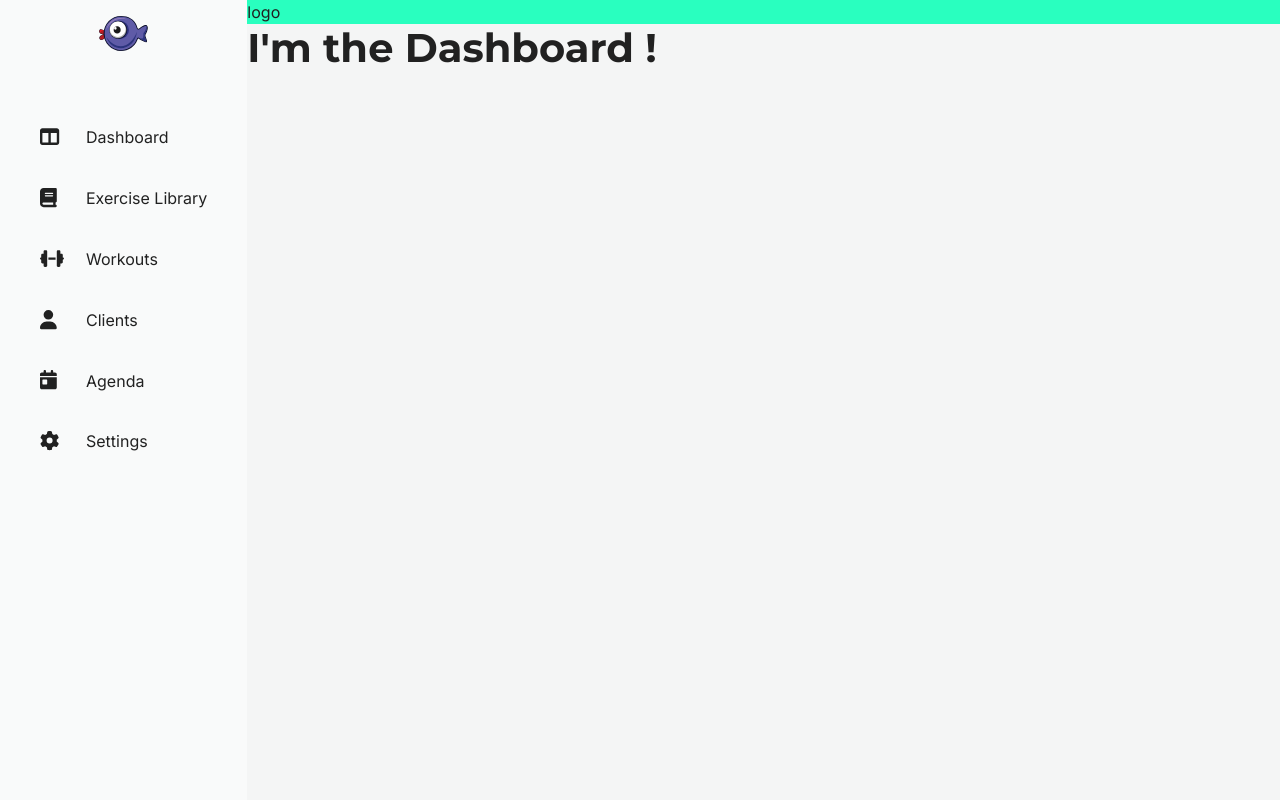
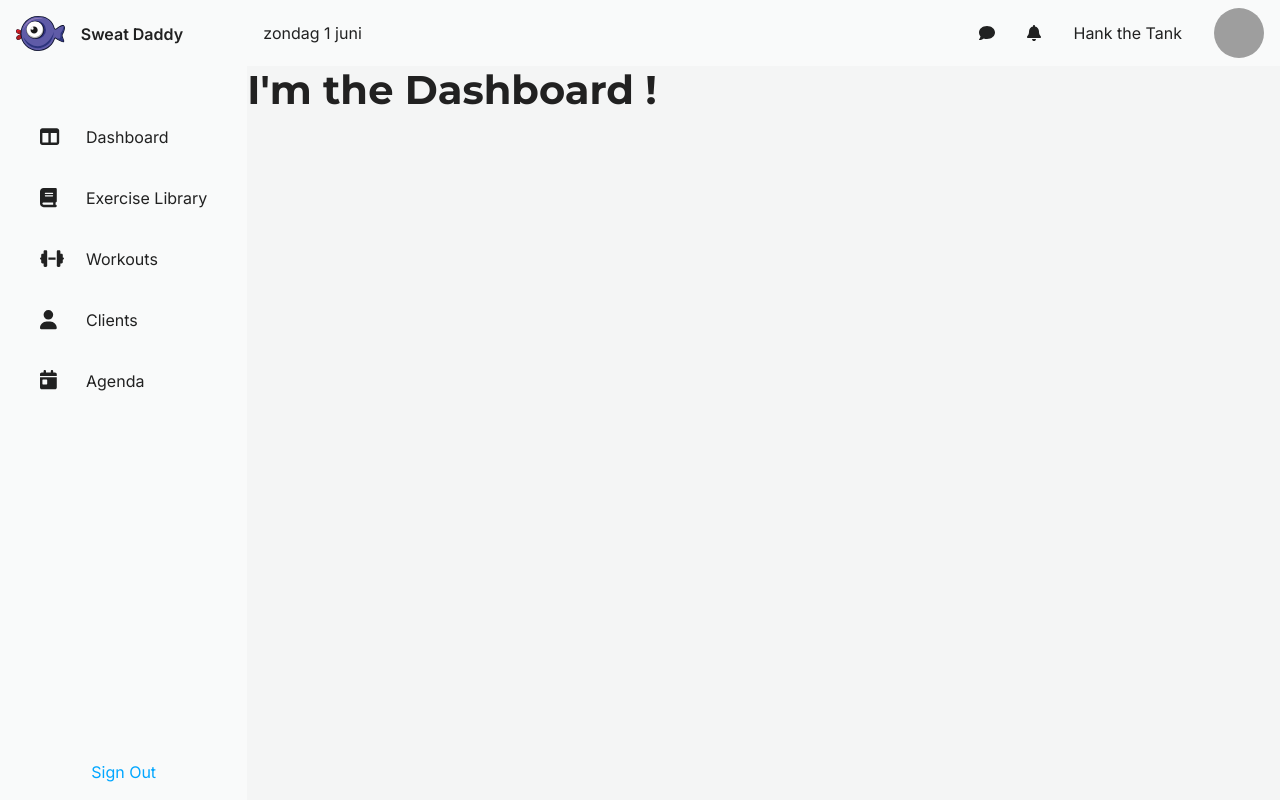
Before and after one commit to sjoerdjansz/eindopdracht-novi-frontend-sjansz, a React (Vite) app: page / in a window 1280 px wide. Built offline with nearby package versions, Linux system fonts and the light colour scheme; grey boxes are pictures that could not be loaded.

Commit message:
feat(topnav) html and css done. navs ready for components etc

```diff
--- a/src/components/navbar/sidenav/SideNav.jsx
+++ b/src/components/navbar/sidenav/SideNav.jsx
@@ -7,14 +7,17 @@ import {
   faDumbbell,
   faUser,
   faCalendarDay,
-  faGear,
 } from "@fortawesome/free-solid-svg-icons";
 import { FontAwesomeIcon } from "@fortawesome/react-fontawesome";
 
 export function SideNav() {
   return (
     <nav className={styles["side-nav"]}>
+      <div className="side-nav__top-controls">
+        <div className={styles["logo-container"]}>
           <img src={appLogo} alt="sweat daddy app logo" />
+          <p>Sweat Daddy</p>
+        </div>
         <ul className={styles["side-nav__nav-links"]}>
           <a href="/">
             <li className={styles["side-nav__link"]}>
@@ -56,15 +59,9 @@ export function SideNav() {
               Agenda
             </li>
           </a>
-        <a href="/">
-          <li className={styles["side-nav__link"]}>
-            <span>
-              <FontAwesomeIcon icon={faGear} />
-            </span>
-            Settings
-          </li>
-        </a>
         </ul>
+      </div>
+      <a href="/">Sign Out</a>
     </nav>
   );
 }
--- a/src/components/navbar/sidenav/SideNav.module.css
+++ b/src/components/navbar/sidenav/SideNav.module.css
@@ -1,15 +1,32 @@
 .side-nav {
   display: flex;
   flex-direction: column;
-  justify-content: flex-start;
+  justify-content: space-between;
+  align-items: center;
   grid-area: sidenav;
   min-width: 200px;
+  height: auto;
   background-color: var(--color-white);
+}
+
+.side-nav > a {
+  padding: 1rem;
+  cursor: pointer;
+}
+
+.logo-container {
+  display: flex;
+  flex-direction: row;
+  align-items: center;
+}
+
+.logo-container p {
+  font-weight: 600;
 }
 
 .side-nav img {
   height: 35px;
-  margin: 1rem 0;
+  margin: 1rem;
 }
 
 .side-nav ul {
--- a/src/components/navbar/topnav/TopNav.jsx
+++ b/src/components/navbar/topnav/TopNav.jsx
@@ -1,9 +1,24 @@
 import styles from "./TopNav.module.css";
+
+import profilePicture from "../../../assets/hank-profile-picture.png";
+
+// Helpers
+import { formatDate } from "../../../utils/formatDate.js";
+import { faComment, faBell } from "@fortawesome/free-solid-svg-icons";
+import { FontAwesomeIcon } from "@fortawesome/react-fontawesome";
 
 export function TopNav() {
   return (
     <nav className={styles["top-nav"]}>
-      <p>logo</p>
+      <p>{formatDate()}</p>
+      <div className={styles["top-nav__controls"]}>
+        <FontAwesomeIcon icon={faComment} />
+        <FontAwesomeIcon icon={faBell} />
+        <div className={styles["controls-user-details"]}>
+          <p>Hank the Tank</p>
+          <img src={profilePicture} alt="hank the tank profile picture" />
+        </div>
+      </div>
     </nav>
   );
 }
--- a/src/components/navbar/topnav/TopNav.module.css
+++ b/src/components/navbar/topnav/TopNav.module.css
@@ -1,4 +1,30 @@
 .top-nav {
   grid-area: topnav;
-  background-color: var(--color-secondary-light);
+  background-color: var(--color-white);
+  height: auto;
+  padding: 0.5rem 1rem;
+  display: flex;
+  flex-direction: row;
+  justify-content: space-between;
+  align-items: center;
 }
+
+.top-nav__controls {
+  display: flex;
+  flex-direction: row;
+  gap: 2rem;
+  align-items: center;
+}
+
+.controls-user-details {
+  display: flex;
+  justify-content: center;
+  align-items: center;
+  gap: 2rem;
+}
+
+.controls-user-details img {
+  width: 50px;
+  height: 50px;
+  border-radius: 50%;
+}
--- /dev/null
+++ b/src/utils/formatDate.js
@@ -0,0 +1,8 @@
+export function formatDate() {
+  const options = {
+    weekday: "long",
+    month: "long",
+    day: "numeric",
+  };
+  return new Date().toLocaleDateString("nl-NL", options);
+}
```
Lines whose indentation alone changed are shown as unchanged.
